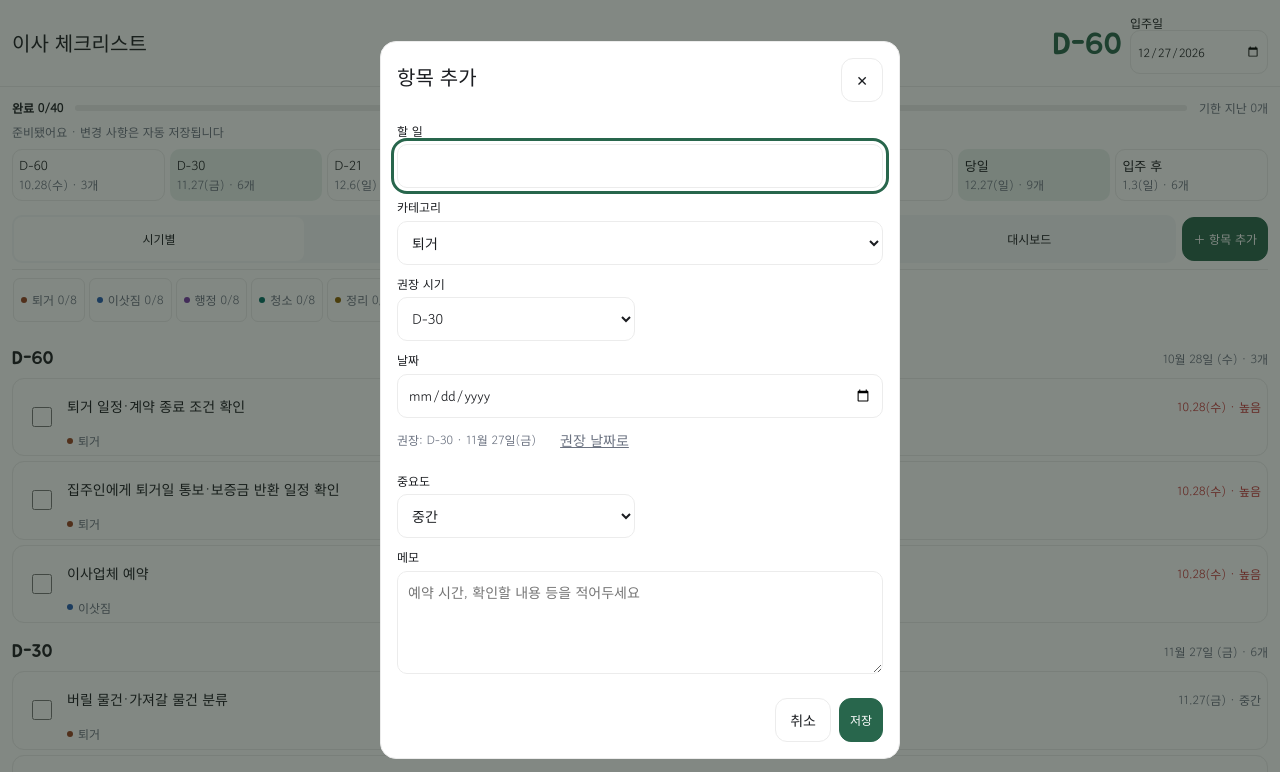
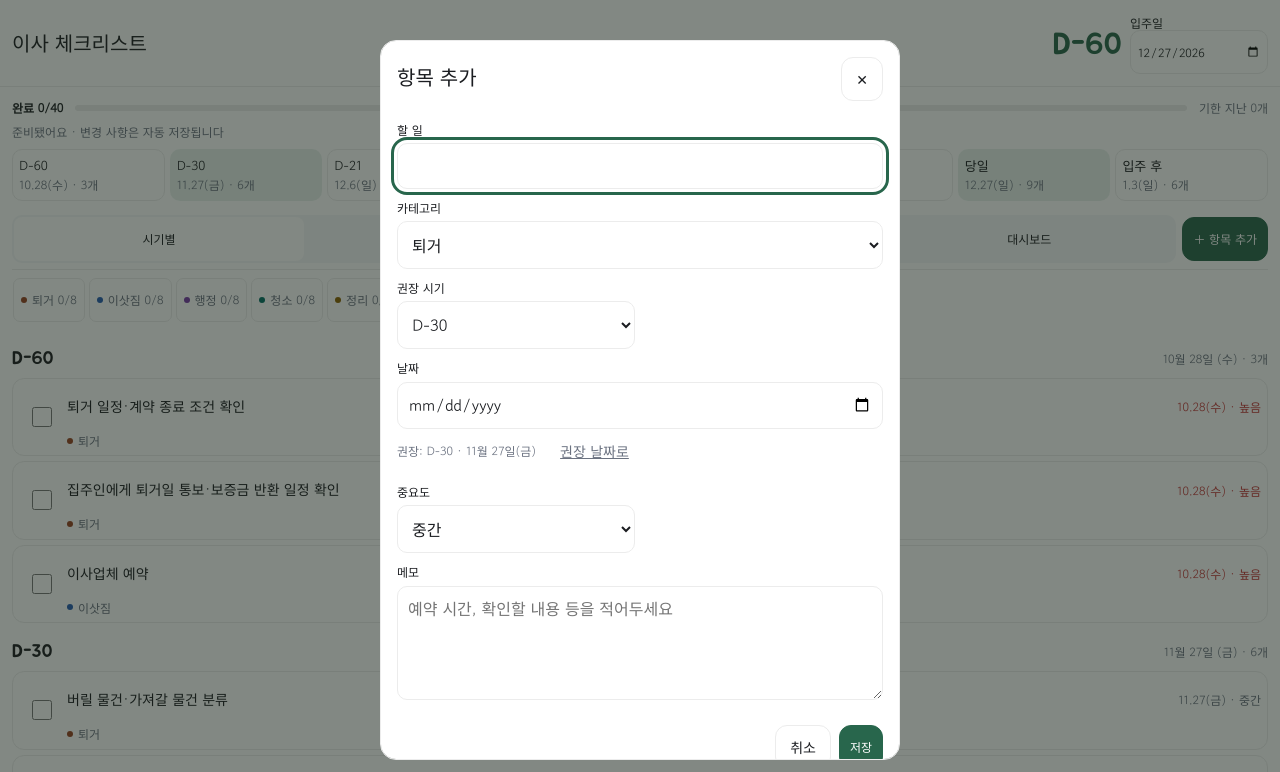
Before and after one commit to isa-checklist/move-checklist, a plain HTML site: page index.html in a window 1280 px wide. Both pictures are taken after a click on the button "＋ 항목 추가". Shown: the top 772 px of the page. Drawn offline with Linux system fonts and the light colour scheme.

Commit message:
수정 창: 아이폰 확대 방지, 배경 스크롤 고정
Co-Authored-By: Claude Opus 5.5 <noreply@anthropic.com>
Claude-Session: https://claude.ai/code/session_01ToU93UoFJVDjHrizSthfPp

```diff
--- a/index.html
+++ b/index.html
@@ -71,7 +71,7 @@ main,.top-inner{max-width:1280px}
 @media(max-width:560px){.calendar-head h2{font-size:30px;gap:5px}.calendar-actions button{padding:0 3px}.day,.day.key,.day.move,.day.selected{min-height:116px}.calendar{column-gap:2px}.calendar-pill{padding:2px 2px;line-height:15px}.calendar-head{gap:4px}}
 .mile span{white-space:normal}
 .date-reset{background:transparent;border:0;color:var(--muted);text-decoration:underline;min-height:44px}.recommended-date{color:var(--muted);font-size:12px}.item-detail{white-space:normal}#item-date{max-width:100%;min-width:0;min-height:44px}
-.nojs-banner{margin:12px 16px;padding:14px 16px;border-radius:14px;background:#fff3d6;color:#4a3a12;border:1px solid #e8c77a;font-size:14px;line-height:1.6}.nojs-banner b{display:block;font-size:15px;margin-bottom:4px}html.js .nojs-banner{display:none}</style>
+input,select,textarea{font-size:16px}dialog{overscroll-behavior:contain;-webkit-overflow-scrolling:touch}.nojs-banner{margin:12px 16px;padding:14px 16px;border-radius:14px;background:#fff3d6;color:#4a3a12;border:1px solid #e8c77a;font-size:14px;line-height:1.6}.nojs-banner b{display:block;font-size:15px;margin-bottom:4px}html.js .nojs-banner{display:none}</style>
 </head>
 <body><div class="nojs-banner" role="alert"><b>체크리스트가 안 보이나요?</b>지금은 미리보기 화면이라 앱이 실행되지 않았어요. 화면의 <b style="display:inline;font-size:inherit">공유 버튼(□↑) 또는 ⋯ 메뉴 → "Safari로 열기" / "Chrome으로 열기"</b>를 눌러 브라우저에서 열어 주세요. 컴퓨터라면 파일을 Chrome·Edge·Safari로 열면 돼요.</div>
 <header class="top"><div class="top-inner"><div class="heading-row"><h1>이사 체크리스트</h1><div class="move-controls"><div class="display" id="countdown">…</div><div class="date-field"><label for="move-in">입주일</label><input id="move-in" type="date" min="1900-01-01" max="9998-12-31"></div></div></div></div></header>
@@ -196,10 +196,11 @@ fillOptions('item-category',CATEGORIES.map(c=>[c,c]));fillOptions('item-phase',P
 function updateDateHint(){const item={phase:$('item-phase').value};$('item-date-hint').textContent='권장: '+PHASES.find(p=>p.id===item.phase).label+' · '+fmt(recommendedDate(item)).replace('일 (','일(');}
 $('item-phase').addEventListener('change',updateDateHint);
 $('use-recommended').addEventListener('click',()=>{$('item-date').value='';$('item-date').focus();});
-function openEditor(item){editingId=item?item.id:null;$('dialog-title').textContent=item?'항목 수정':'항목 추가';$('item-form').reset();$('item-title').value=item?item.title:'';$('item-category').value=item?item.category:(selectedCategories.size===1?[...selectedCategories][0]:CATEGORIES[0]);$('item-phase').value=item?item.phase:'d30';$('item-date').value=item?(item.date||''):(view==='calendar'?selected:'');updateDateHint();$('item-priority').value=item?item.priority:'medium';$('item-memo').value=item?item.memo:'';$('delete-open').hidden=!item;$('delete-box').hidden=true;$('item-dialog').showModal();$('item-title').focus();}
+let lockedY=0;function lockScroll(){lockedY=window.scrollY;Object.assign(document.body.style,{position:'fixed',top:-lockedY+'px',left:'0',right:'0',width:'100%'});}function unlockScroll(){if(document.body.style.position!=='fixed')return;Object.assign(document.body.style,{position:'',top:'',left:'',right:'',width:''});window.scrollTo(0,lockedY);}
+function openEditor(item){editingId=item?item.id:null;$('dialog-title').textContent=item?'항목 수정':'항목 추가';$('item-form').reset();$('item-title').value=item?item.title:'';$('item-category').value=item?item.category:(selectedCategories.size===1?[...selectedCategories][0]:CATEGORIES[0]);$('item-phase').value=item?item.phase:'d30';$('item-date').value=item?(item.date||''):(view==='calendar'?selected:'');updateDateHint();$('item-priority').value=item?item.priority:'medium';$('item-memo').value=item?item.memo:'';$('delete-open').hidden=!item;$('delete-box').hidden=true;lockScroll();$('item-dialog').showModal();if(!matchMedia('(pointer: coarse)').matches)$('item-title').focus();}
 $('item-form').addEventListener('submit',event=>{event.preventDefault();const title=$('item-title').value.trim();if(!title){$('item-title').setCustomValidity('할 일을 입력해주세요.');$('item-title').reportValidity();return;}const fields={title,category:$('item-category').value,phase:$('item-phase').value,priority:$('item-priority').value,memo:$('item-memo').value.trim()};const date=$('item-date').value;if(date)fields.date=date;if(editingId){const item=state.items.find(i=>i.id===editingId);Object.assign(item,fields);if(!date)delete item.date;}else state.items.push({id:globalThis.crypto&&crypto.randomUUID?crypto.randomUUID():'item-'+Date.now()+'-'+Math.random().toString(36).slice(2),...fields,done:false});save();render();$('item-dialog').close();});
 $('item-title').addEventListener('input',()=> $('item-title').setCustomValidity(''));
-['close-dialog','cancel-dialog'].forEach(id=>$(id).addEventListener('click',()=>$('item-dialog').close()));$('add-item').addEventListener('click',()=>openEditor());$('delete-open').addEventListener('click',()=>{$('delete-box').hidden=false;$('delete-cancel').focus();});$('delete-cancel').addEventListener('click',()=>{$('delete-box').hidden=true;$('delete-open').focus();});$('delete-confirm').addEventListener('click',()=>{state.items=state.items.filter(i=>i.id!==editingId);save();render();$('item-dialog').close();});
+$('item-dialog').addEventListener('close',unlockScroll);['close-dialog','cancel-dialog'].forEach(id=>$(id).addEventListener('click',()=>$('item-dialog').close()));$('add-item').addEventListener('click',()=>openEditor());$('delete-open').addEventListener('click',()=>{$('delete-box').hidden=false;$('delete-cancel').focus();});$('delete-cancel').addEventListener('click',()=>{$('delete-box').hidden=true;$('delete-open').focus();});$('delete-confirm').addEventListener('click',()=>{state.items=state.items.filter(i=>i.id!==editingId);save();render();$('item-dialog').close();});
 $('move-in').addEventListener('change',()=>{const value=$('move-in').value;if(!parseLocal(value)||!$('move-in').checkValidity()){$('move-in').value=state.moveIn;return;}state.moveIn=value;selected=value;month=value.slice(0,7);save();render();});
 VIEWS.forEach((v,index)=>{$('tab-'+v).addEventListener('click',()=>setView(v));$('tab-'+v).addEventListener('keydown',e=>{if(['ArrowLeft','ArrowRight','Home','End'].includes(e.key)){e.preventDefault();const next=e.key==='Home'?VIEWS[0]:e.key==='End'?VIEWS[VIEWS.length-1]:VIEWS[(index+(e.key==='ArrowRight'?1:-1)+VIEWS.length)%VIEWS.length];setView(next);$('tab-'+next).focus();}});});
 document.querySelectorAll('[data-status]').forEach(button=>button.addEventListener('click',()=>{statusFilter=button.dataset.status;render();}));
```
